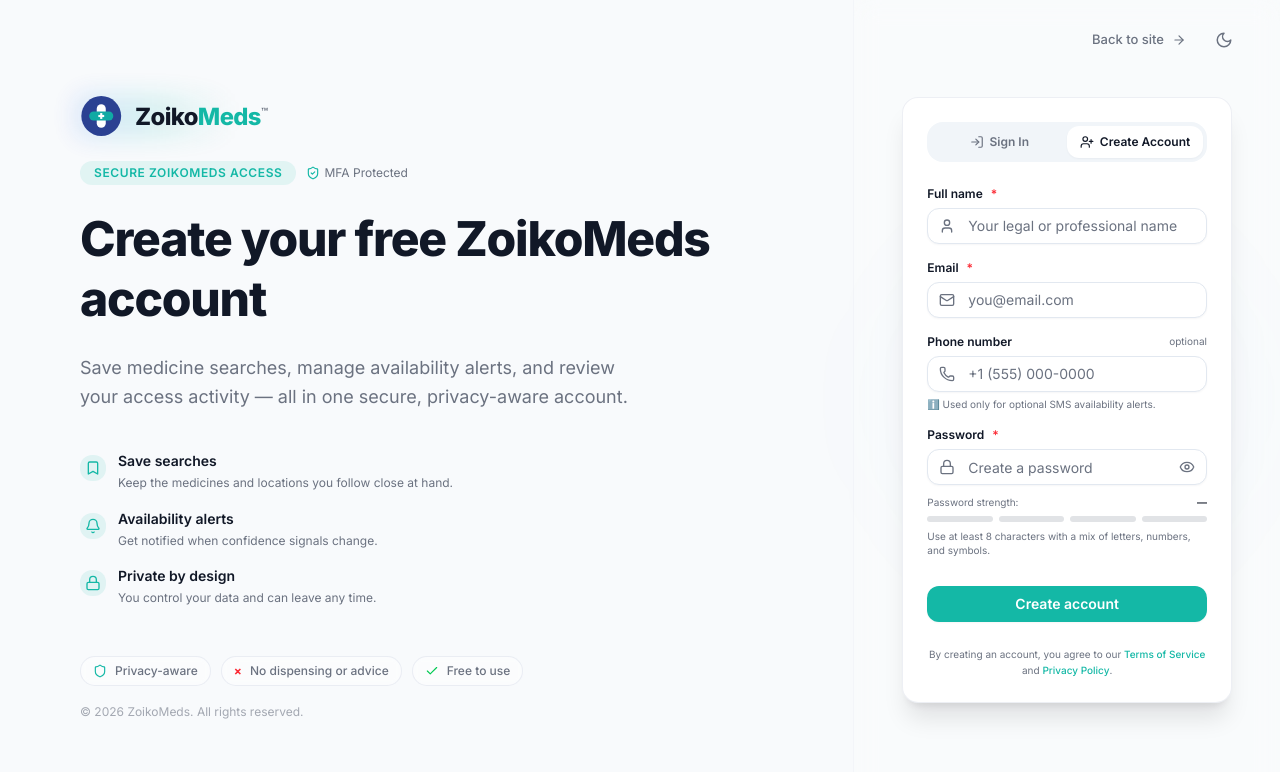
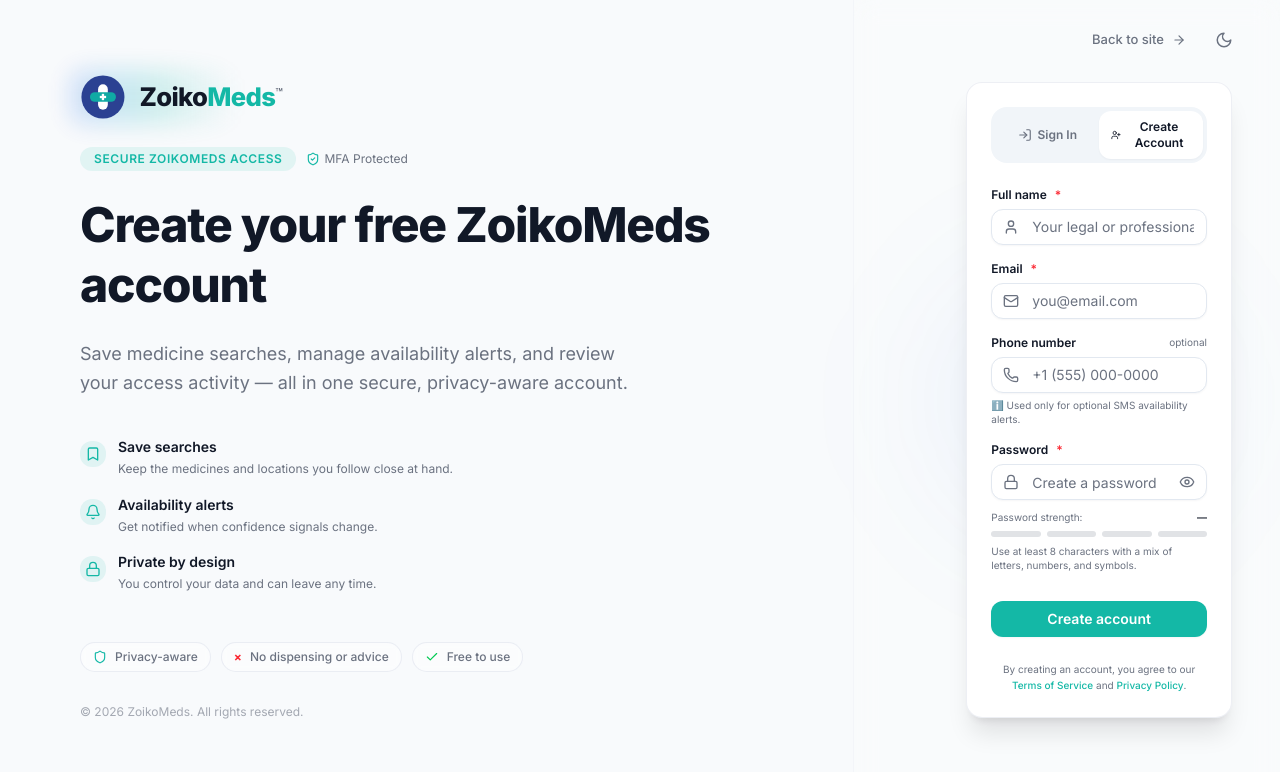
Before and after one commit to ZoikoGroup/zoiko-meds-platform, a React (Vite) app in the folder frontend/: page /register in a window 1280 px wide. Shown: the top 772 px of the page. Built offline with nearby package versions, Linux system fonts and the light colour scheme.

Commit message:
style: reposition brand logo to top-left and align right-side login card closer to center grid

```diff
--- a/frontend/src/layouts/auth-layout.jsx
+++ b/frontend/src/layouts/auth-layout.jsx
@@ -44,7 +44,13 @@
       <div className="grid min-h-screen w-full grid-cols-1 lg:grid-cols-12">
         {/* Left Side Showcase (Logo & Pitch) */}
         <section className="relative flex flex-col justify-between p-8 sm:p-12 lg:col-span-7 xl:col-span-8 lg:p-20">
-          <div /> {/* Spacer replacing top logo placeholder */}
+          {/* Logo at the top-left of the left pane, highlighted */}
+          <div className="flex items-center">
+            <div className="relative group">
+              <div className="absolute -inset-2.5 rounded-lg bg-gradient-to-r from-primary/20 via-teal/20 to-transparent opacity-95 blur-md group-hover:opacity-100 transition duration-500" />
+              <Brand className="relative scale-135 origin-left" />
+            </div>
+          </div>
 
           {/* Core Content */}
           <div className="my-auto max-w-2xl py-12 lg:py-0">
@@ -54,14 +60,6 @@
               transition={{ duration: 0.5 }}
               className="flex flex-col gap-6"
             >
-              {/* Highlighted Logo aligned with content stack */}
-              <div className="flex items-center mb-1">
-                <div className="relative group">
-                  <div className="absolute -inset-1.5 rounded-lg bg-gradient-to-r from-primary/15 via-teal/15 to-transparent opacity-90 blur-md group-hover:opacity-100 transition duration-500" />
-                  <Brand className="relative scale-125 origin-left" />
-                </div>
-              </div>
-
               <div className="flex flex-wrap items-center gap-2.5">
                 <span className="rounded-full bg-teal/10 px-3.5 py-1 text-xs font-semibold uppercase tracking-wider text-teal">
                   Secure ZoikoMeds Access
@@ -130,8 +128,8 @@
           </div>
         </section>
 
-        {/* Right Side (Form Card Container) */}
-        <section className="relative flex flex-col items-center justify-center bg-muted/20 p-6 sm:p-12 lg:col-span-5 xl:col-span-4 lg:border-l lg:border-border/30 lg:bg-card/20 lg:backdrop-blur-md">
+        {/* Right Side (Form Card Container, shifted left on desktop) */}
+        <section className="relative flex flex-col items-center justify-center lg:items-start lg:pl-16 xl:pl-28 bg-muted/20 p-6 sm:p-12 lg:col-span-5 xl:col-span-4 lg:border-l lg:border-border/30 lg:bg-card/20 lg:backdrop-blur-md">
           {/* Decorative Backdrops */}
           <div className="absolute top-1/2 left-1/2 -z-10 size-72 -translate-x-1/2 -translate-y-1/2 rounded-full bg-primary/5 blur-3xl" />
 
```
